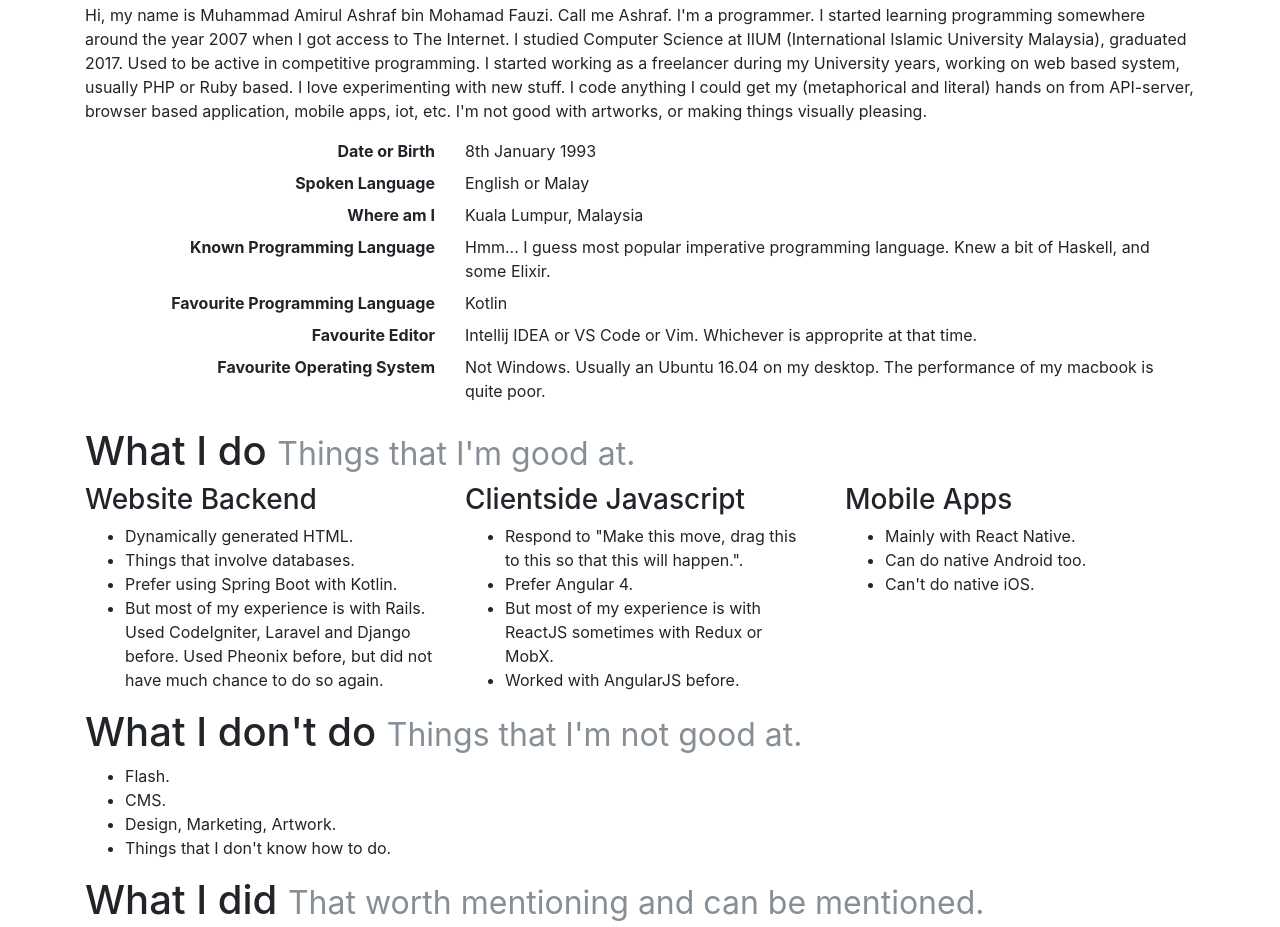
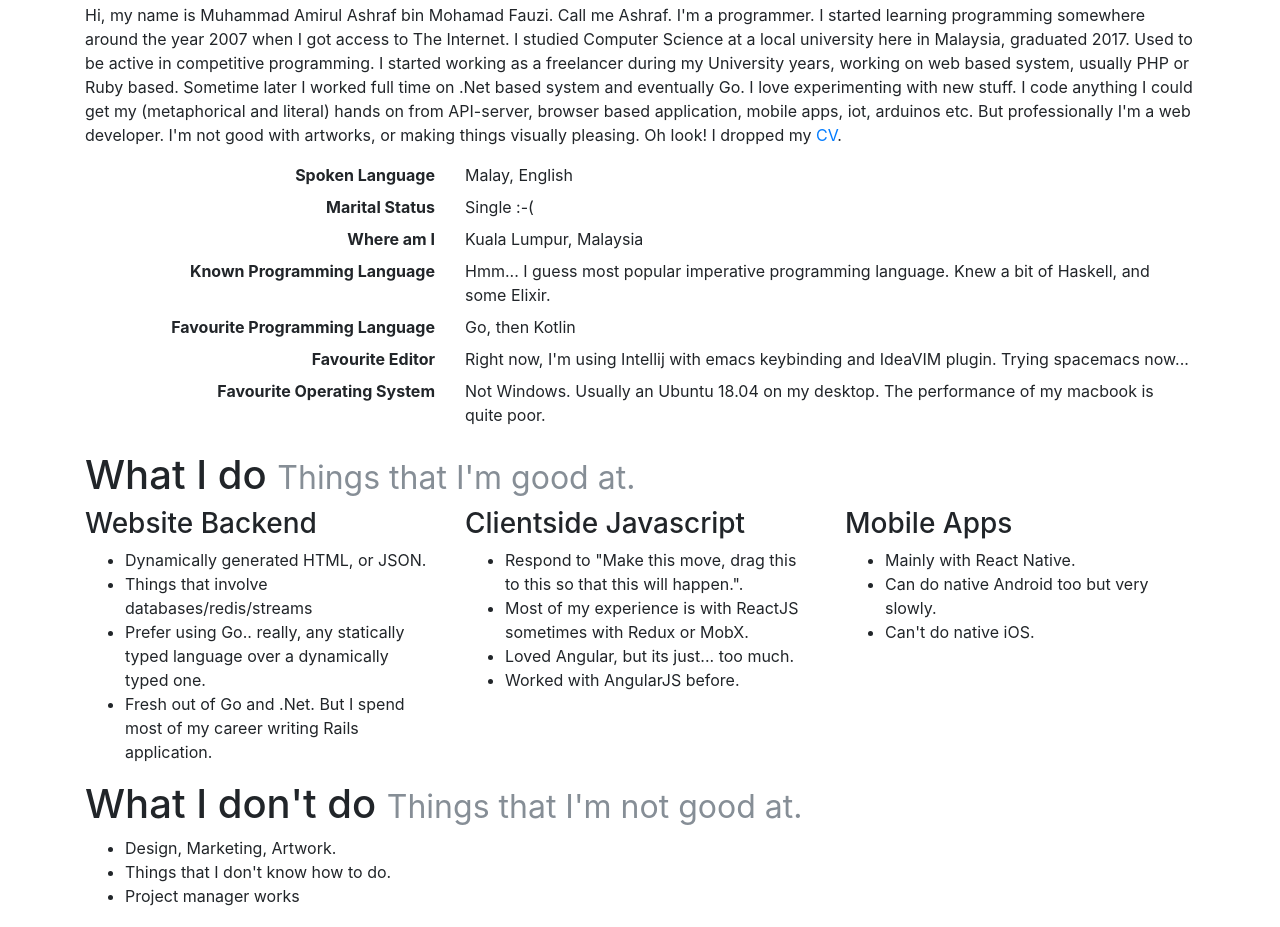
Before and after one commit to asdacap/myhomepage, a plain HTML site: page index.html in a window 1280 px wide. Shown: the part 611-1538 px from the top of the page. Drawn offline with nearby package versions, Linux system fonts and the light colour scheme.

Commit message:
Updating...

```diff
--- a/index.html
+++ b/index.html
@@ -1,7 +1,7 @@
 <!DOCTYPE html>
 <html>
     <head>
-        <title>Asdacap Front Page</title>
+        <title>My home page</title>
         <meta name="description" content="This is the homepage for my website. It is the first thing you should look when want to know me (professionally). ">
         <link rel="stylesheet" href="https://maxcdn.bootstrapcdn.com/bootstrap/4.0.0-beta.2/css/bootstrap.min.css" integrity="sha384-PsH8R72JQ3SOdhVi3uxftmaW6Vc51MKb0q5P2rRUpPvrszuE4W1povHYgTpBfshb"
             crossorigin="anonymous">
@@ -48,7 +48,7 @@
                     </div>
                     <div class="col-md-8">
                         <h1>My name is Ashraf <small class="text-muted">(aka:asdacap)</small></h1>
-                        <h2>Muhammad Amirul Ashraf bin Mohamad Fauzi <br /> <small class="text-muted">Yes its quite a long name, I know</small></h2>
+                        <h2>Muhammad Amirul Ashraf bin Mohamad Fauzi <br /> <small class="text-muted">Yes its quite a long name, I know. Just call me Ashraf</small></h2>
                     </div>
                 </div>
             </div>
@@ -60,28 +60,27 @@
             <h1 class="page-header">Who I am <small class="text-muted">Background story time!</small></h1>
             <p>
                 Hi, my name is Muhammad Amirul Ashraf bin Mohamad Fauzi. Call me Ashraf. I'm a programmer. I started learning programming
-                somewhere around the year 2007 when I got access to The Internet. I studied Computer Science at IIUM (International
-                Islamic University Malaysia), graduated 2017. Used to be active in competitive programming. I started working
-                as a freelancer during my University years, working on web based system, usually PHP or Ruby based. I love
-                experimenting with new stuff. I code anything I could get my (metaphorical and literal) hands on from API-server,
-                browser based application, mobile apps, iot, etc. I'm not good with artworks, or making things visually pleasing.
+                somewhere around the year 2007 when I got access to The Internet. I studied Computer Science at a local university here in Malaysia, graduated 2017. Used to be active in competitive programming. I started working
+                as a freelancer during my University years, working on web based system, usually PHP or Ruby based. Sometime later I worked full time on .Net based system and eventually Go. I love
+                experimenting with new stuff. I code anything I could get my (metaphorical and literal) hands on from API-server, browser based application, mobile apps, iot, arduinos etc.
+                But professionally I'm a web developer. I'm not good with artworks, or making things visually pleasing. Oh look! I dropped my <a href="/assets/cv.pdf">CV</a>.
             </p>
 
             <dl class="row">
-                <dt class="col-sm-4 text-right">Date or Birth</dt>
-                <dd class="col-sm-8">8th January 1993</dd>
                 <dt class="col-sm-4 text-right">Spoken Language</dt>
-                <dd class="col-sm-8">English or Malay</dd>
+                <dd class="col-sm-8">Malay, English</dd>
+                <dt class="col-sm-4 text-right">Marital Status</dt>
+                <dd class="col-sm-8">Single :-(</dd>
                 <dt class="col-sm-4 text-right">Where am I</dt>
                 <dd class="col-sm-8">Kuala Lumpur, Malaysia</dd>
                 <dt class="col-sm-4 text-right">Known Programming Language</dt>
                 <dd class="col-sm-8">Hmm... I guess most popular imperative programming language. Knew a bit of Haskell, and some Elixir.</dd>
                 <dt class="col-sm-4 text-right">Favourite Programming Language</dt>
-                <dd class="col-sm-8">Kotlin</dd>
+                <dd class="col-sm-8">Go, then Kotlin</dd>
                 <dt class="col-sm-4 text-right">Favourite Editor</dt>
-                <dd class="col-sm-8">Intellij IDEA or VS Code or Vim. Whichever is approprite at that time.</dd>
+                <dd class="col-sm-8">Right now, I'm using Intellij with emacs keybinding and IdeaVIM plugin. Trying spacemacs now...</dd>
                 <dt class="col-sm-4 text-right">Favourite Operating System</dt>
-                <dd class="col-sm-8">Not Windows. Usually an Ubuntu 16.04 on my desktop. The performance of my macbook is quite poor.</dd>
+                <dd class="col-sm-8">Not Windows. Usually an Ubuntu 18.04 on my desktop. The performance of my macbook is quite poor.</dd>
             </dl>
 
             <h1 class="page-header">What I do <small class="text-muted">Things that I'm good at.</small></h1>
@@ -89,19 +88,18 @@
                 <div class="col-md-4">
                     <h3>Website Backend</h3>
                     <ul>
-                        <li>Dynamically generated HTML.</li>
-                        <li>Things that involve databases.</li>
-                        <li>Prefer using Spring Boot with Kotlin. </li>
-                        <li> But most of my experience is with Rails. Used CodeIgniter, Laravel and Django before. Used Pheonix
-                            before, but did not have much chance to do so again.</li>
+                        <li>Dynamically generated HTML, or JSON.</li>
+                        <li>Things that involve databases/redis/streams</li>
+                        <li>Prefer using Go.. really, any statically typed language over a dynamically typed one.</li>
+                        <li>Fresh out of Go and .Net. But I spend most of my career writing Rails application.</li>
                     </ul>
                 </div>
                 <div class="col-md-4">
                     <h3>Clientside Javascript</h3>
                     <ul>
                         <li>Respond to "Make this move, drag this to this so that this will happen.". </li>
-                        <li>Prefer Angular 4. </li>
-                        <li>But most of my experience is with ReactJS sometimes with Redux or MobX.</li>
+                        <li>Most of my experience is with ReactJS sometimes with Redux or MobX.</li>
+                        <li>Loved Angular, but its just... too much. </li>
                         <li>Worked with AngularJS before. </li>
                     </ul>
                 </div>
@@ -109,7 +107,7 @@
                     <h3>Mobile Apps</h3>
                     <ul>
                         <li>Mainly with React Native.</li>
-                        <li>Can do native Android too.</li>
+                        <li>Can do native Android too but very slowly.</li>
                         <li>Can't do native iOS.</li>
                     </ul>
                 </div>
@@ -119,10 +117,9 @@
 
             <h1 class="page-header">What I don't do <small class="text-muted">Things that I'm not good at.</small></h1>
             <ul>
-                <li>Flash.</li>
-                <li>CMS.</li>
                 <li>Design, Marketing, Artwork.</li>
                 <li>Things that I don't know how to do.</li>
+                <li>Project manager works</li>
             </ul>
 
             <style>
@@ -169,20 +166,20 @@
                 <ul class="col-md-3">
                     <li><a target="_blank" href="http://git-scm.com/">Git</a></li>
                     <li><a target="_blank" href="http://www.vim.org/">Vim</a></li>
+                    <li><a target="_blank" href="https://www.gnu.org/software/emacs/">Emacs</a></li>
                     <li><a target="_blank" href="http://en.wikipedia.org/wiki/Linux">Linux</a></li>
                     <li><a target="_blank" href="http://rubyonrails.org/">Ruby on Rails</a></li>
-                    <li><a target="_blank" href="https://www.meteor.org/">Meteor</a></li>
                     <li><a target="_blank" href="https://golang.org/">Go</a></li>
-                    <li><a target="_blank" href="https://elixir-lang.org/">Elixir</a></li>
+                    <li><a target="_blank" href="https://dotnet.microsoft.com/apps/aspnet/apis">.Net API</a></li>
                 </ul>
                 <ul class="col-md-3">
                     <li><a target="_blank" href="https://phronixframework.org/">Phoenix</a></li>
-                    <li><a target="_blank" href="https://www.djangoproject.com/">Django</a></li>
                     <li><a target="_blank" href="https://facebook.github.io/react-native/">React-Native</a></li>
                     <li><a target="_blank" href="https://projects.spring.io/spring-boot/">Spring Boot</a></li>
                     <li><a target="_blank" href="https://www.python.org/">Python</a></li>
                     <li><a target="_blank" href="http://flask.pocoo.org/">Flask</a></li>
                     <li><a target="_blank" href="http://en.wikipedia.org/wiki/HTML">HTML/CSS/JS</a></li>
+                    <li><a target="_blank" href="https://elixir-lang.org/">Elixir</a></li>
                 </ul>
                 <ul class="col-md-3">
                     <li><a target="_blank" href="https://jquery.org/">jQuery</a></li>
@@ -195,9 +192,9 @@
                 </ul>
                 <ul class="col-md-3">
                     <li><a target="_blank" href="https://developers.facebook.com/">Facbook/Twitter API</a></li>
-                    <li><a target="_blank" href="http://www.mysql.com/">MySql</a></li>
-                    <li><a target="_blank" href="http://www.postgresql.org/">PostgreSql</a></li>
-                    <li><a target="_blank" href="http://httpd.apache.org/">Apache</a></li>
+                    <li><a target="_blank" href="http://www.mysql.com/">MySQL</a></li>
+                    <li><a target="_blank" href="http://www.postgresql.org/">PostgreSQL</a></li>
+                    <li><a target="_blank" href="https://aws.amazon.com/dynamodb/">DynamoDB</a></li>
                     <li><a target="_blank" href="http://www.nginx.com/">Nginx</a></li>
                     <li>And more that would make this list unnecessarily long...</li>
                 </ul>
@@ -212,13 +209,9 @@
                 <dt>Personal blog</dt>
                 <dd><a target="_blank" href="http://saya.asdacap.com">http://saya.asdacap.com</a></dd>
                 <dt>LinkedIn account</dt>
-                <dd><a target="_blank" href="http://my.linkedin.com/pub/muhd-amirul-ashraf-mohd-fauzi/64/6b0/197/">http://my.linkedin.com/pub/muhd-amirul-ashraf-mohd-fauzi/64/6b0/197/</a></dd>
+                <dd><a target="_blank" href="https://www.linkedin.com/in/amirul-ashraf-fauzi/">https://www.linkedin.com/in/amirul-ashraf-fauzi/</a></dd>
                 <dt>Github account</dt>
                 <dd><a target="_blank" href="https://github.com/asdacap">https://github.com/asdacap</a></dd>
-                <dt>oDesk account</dt>
-                <dd><a target="_blank" href="https://www.odesk.com/users/~018ecbd94d06d99f8f">https://www.odesk.com/users/~018ecbd94d06d99f8f</a></dd>
-                <dt>Freelancer.com account</dt>
-                <dd><a target="_blank" href="https://www.freelancer.com/u/asdacap.html">https://www.freelancer.com/u/asdacap.html</a></dd>
             </dl>
 
             <br />
```
Also changed, not shown: 1 other file.
